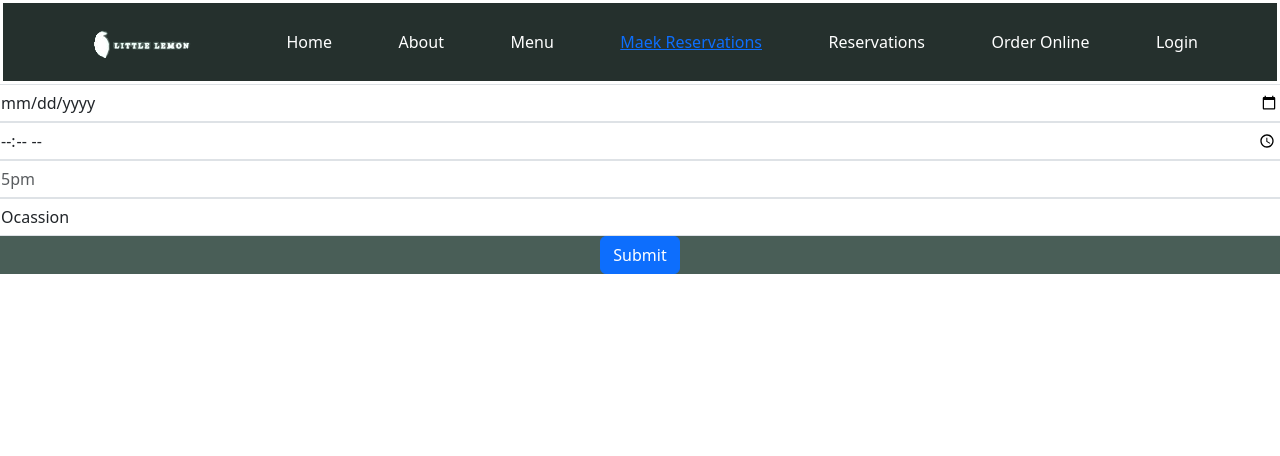
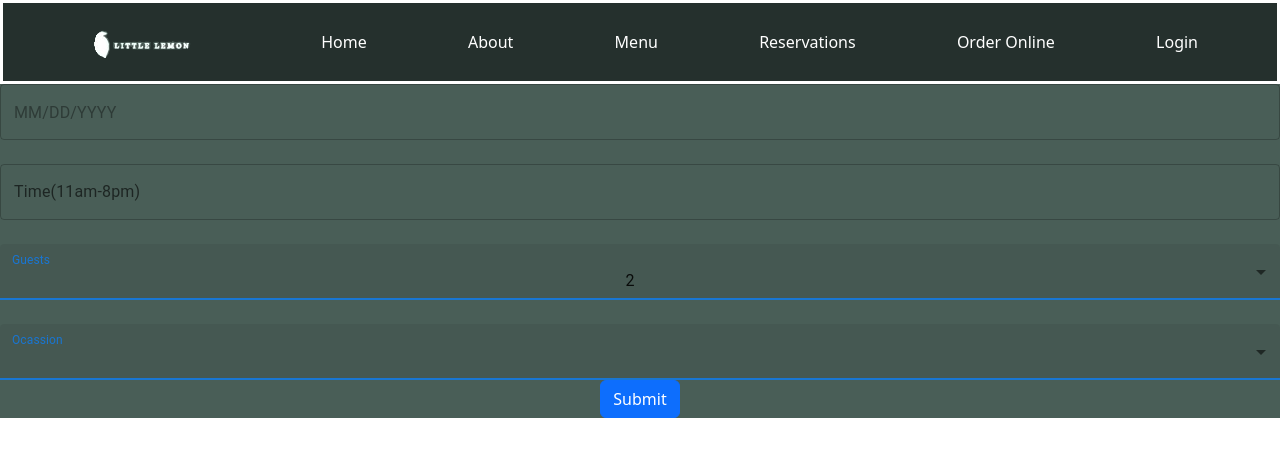
Before and after one commit to PotatoKoh/Coursera-Little-Lemon, a React (Create React App) app in the folder little-lemon/: page /BookingForm in a window 1280 px wide. Shown: the top 456 px of the page. Built offline with nearby package versions, Linux system fonts and the light colour scheme.

Commit message:
still have to fix some basic error checking in reservation submission form

```diff
--- a/little-lemon/package.json
+++ b/little-lemon/package.json
@@ -3,11 +3,17 @@
   "version": "0.1.0",
   "private": true,
   "dependencies": {
+    "@emotion/react": "^11.11.4",
+    "@emotion/styled": "^11.11.0",
+    "@mui/material": "^5.15.12",
+    "@mui/x-date-pickers": "^6.19.6",
     "@testing-library/jest-dom": "^5.17.0",
     "@testing-library/react": "^13.4.0",
     "@testing-library/user-event": "^13.5.0",
     "bootstrap": "^5.3.3",
+    "dayjs": "^1.11.10",
     "formik": "^2.4.5",
+    "moment": "^2.30.1",
     "react": "^18.2.0",
     "react-bootstrap": "^2.10.1",
     "react-dom": "^18.2.0",
--- a/little-lemon/src/App.js
+++ b/little-lemon/src/App.js
@@ -13,6 +13,7 @@ import Router from './Routes';
 import { Routes,Route } from 'react-router-dom';
 import HomePage from './Components/Pages/HomePage';
 import BookingForm from './Components/Pages/BookingForm';
+import SubmitPage from './Components/Pages/SubmitPage';
 
 function App() {
   return (
--- a/little-lemon/src/Components/Header.js
+++ b/little-lemon/src/Components/Header.js
@@ -13,7 +13,6 @@ const Header = ()=>{
                 <Nav.Link href ="/">Home</Nav.Link>
                 <Nav.Link href ="#About">About</Nav.Link>
                 <Nav.Link href ="#Menu">Menu</Nav.Link>
-                <Link to ="/BookingForm">Maek Reservations</Link>
                 <Nav.Link href ="/BookingForm">Reservations</Nav.Link>
                 <Nav.Link href ="#Order Online">Order Online</Nav.Link>
                 <Nav.Link href ="#Login">Login</Nav.Link>
--- a/little-lemon/src/Components/Pages/BookingForm.js
+++ b/little-lemon/src/Components/Pages/BookingForm.js
@@ -1,92 +1,202 @@
+import Header from "../Header";
+import "bootstrap/dist/css/bootstrap.min.css"; //Needed for boostrap
+import { useFormik, Form, FormikProvider } from "formik";
+import {
+  Button,
+  Card,
+  Dropdown,
+  DropdownButton,
+  InputGroup,
+  Row,
+} from "react-bootstrap";
+import * as Yup from "yup";
+import Col from "react-bootstrap/Col";
+import { useEffect, useState } from "react";
+import { Menu, MenuItem, Stack, TextField } from "@mui/material";
+import { DatePicker } from '@mui/x-date-pickers/DatePicker';
+import { LocalizationProvider, TimePicker,TimePickerProps  } from "@mui/x-date-pickers";
+import { AdapterDayjs } from '@mui/x-date-pickers/AdapterDayjs';
+import dayjs from "dayjs";
+import moment from "moment";
+import SubmitPage from "./SubmitPage";
+import { useNavigate } from "react-router-dom";
 
-import Header from '../Header';
-import 'bootstrap/dist/css/bootstrap.min.css'; //Needed for boostrap
-import { useFormik, Form, FormikProvider } from 'formik';
-import { Button, Row } from 'react-bootstrap';
-import {FormLabel,FormText, Form as FormBoostrap } from 'react-bootstrap';
-import * as Yup from "yup";
 
 const BookingForm = () => {
+  const navigate = useNavigate();
+  const [currentTime, setCurrentTime] = useState("");
+  const [currentDate, setCurrentDate] = useState("");
+  const noOfGuests = [2, 3, 4, 5, 6, 7, 8, 9, 10];
+  let date,time;
+  const ocassions = [
+    {
+      label: "Anniversary",
+    },
+    {
+      label: "Birthday",
+    },
+    {
+      label: "Engagement",
+    },
+    {
+      label: "Nil",
+    },
+  ];
+
+  // useEffect(() => {
+  //   const getDate = () => {
+  //     let today = new Date();
+  //     let month = today.getMonth() + 1;
+  //     let year = today.getFullYear();
+  //     let date = today.getDate();
+  //     if (month < 10) {
+  //       month = "0" + month;
+  //       console.log(JSON.stringify(month));
+  //     }
+  //     if (date < 10) {
+  //       date = "0" + date;
+  //       console.log(JSON.stringify(date));
+  //     }
+  //     setCurrentDate(year + "-" + month + "-" + date);
+  //     return currentDate;
+  //   };
+  //   getDate();
+  // }, []);
+
+  // useEffect(() => {
+  //   const sendRequest = async () => {
+  //     // setIsLoading(true);
+  //     try {
+  //       const response = await fetch('https://raw.githubusercontent.com/Meta-Front-End-Developer-PC/capstone/master/api.js');
+
+  //       const responseData = await response.json();
+
+  //       if (!response.ok) {
+  //         throw new Error(responseData.message);
+  //       }
+
+  //       setAvailableTimes(responseData.fetchAPI(currentDate));
+  //       // let members = responseData.users;
+  //     } catch (err) {
+  //       alert(err.message);
+  //     }
+  //     // setIsLoading(false);
+  //   };
+  //   sendRequest();
+  // }, []);
 
   const LoginSchema = Yup.object().shape({
-    email: Yup.string().email('Email must be a valid email address').required('Email is required'),
-    guests: Yup.number().required('Password is required')
+    guests: Yup.number().required("Guest is required"),
+    ocassion: Yup.string().required("Please Select an ocassion"),
   });
 
   const formik = useFormik({
     initialValues: {
-      date: '',
-      time: '',
-      guests: '',
-      occassion:"Ocassion"
+      guests: "2",
+      ocassion: "",
     },
     validationSchema: LoginSchema,
     onSubmit: (values) => {
-
+      console.log("values:" + JSON.stringify(values));
+      console.log("values2:" + JSON.stringify(currentTime+"/  "+currentDate));
+      if(JSON.stringify(currentTime)==="" || JSON.stringify(currentDate)===""){
+        alert("Please input a date and time")
       }
+      else{
+        alert("Your reservation has been confirmed\n" +"You have booked at " + currentTime + " on" +currentDate +" with " +values.guests +" guests")
+        navigate("/")
+      }
+    },
   });
 
+  const { errors, touched, values, isSubmitting, handleSubmit, getFieldProps,setFieldValue } =
+    formik;
 
-  const { errors, touched, values, isSubmitting, handleSubmit, getFieldProps } = formik;
+    const elevenAM = dayjs().set('hour', 11).startOf('hour');
+    const eightPM = dayjs().set('hour', 20).startOf('hour');
+
+    const timeChange=(e)=>{
+      console.log(e)
+      let newTime =moment(e.$d).format('LT')
+      console.log(newTime)
+      setCurrentTime(newTime)
+    }
+    const dateChange=(e)=>{
+      console.log(e)
+      let newDate=moment(e.$d).format('L')
+      console.log(newDate)
+      setCurrentDate(JSON.stringify(newDate))
+    }
 
   return (
     <>
-    <Header/>
+      <Header />
       <FormikProvider value={formik}>
         <Form autoComplete="off" noValidate onSubmit={handleSubmit}>
-            <Row>
-            <FormBoostrap.Control
-                InputProps={{ style: { color: 'Black' } }}
+          <Stack spacing={3}>
+            <LocalizationProvider dateAdapter={AdapterDayjs}>
+            <DatePicker
+            disablePast
+            value={date}
+            onChange={dateChange}
+            />
+            <TimePicker
+             minTime={elevenAM}
+             maxTime={eightPM}
+             value={time}
+             onChange={timeChange}
+             label ="Time(11am-8pm)"
+            />
+            </LocalizationProvider>
+            {/* <TextField
               fullWidth
               focused
-                color="omega"
-                type="date"
-                placeholder="date"
-                {...getFieldProps('date')}
-                value={formik.values.date}
-                error={Boolean(touched.date && errors.date)}
-                helperText={touched.date && errors.date}
-              />
-              <FormBoostrap.Control
-                InputProps={{ style: { color: 'Black' } }}
+              type="time"
+              placeholder="5pm"
+              value={formik.values.time}
+              label="Time"
+              variant="filled"
+              error={Boolean(touched.time && errors.time)}
+              helperText={touched.time && errors.time}
+            /> */}
+            <TextField
              fullWidth
              focused
-                color="omega"
-                type="time"
-                placeholder="5pm"
-                {...getFieldProps('time')}
-                value={formik.values.time}
-                error={Boolean(touched.time && errors.time)}
-                helperText={touched.time && errors.time}
-              />
-              <FormBoostrap.Control
-                InputProps={{ style: { color: 'Black' } }}
-                fullWidth
-                focused
-                color="omega"
-                type="number"
-                placeholder="5pm"
-                {...getFieldProps('guest')}
+              select
+              label="Guests"
+              defaultValue="Guests"
+              variant="filled"
+              {...getFieldProps("guests")}
               value={formik.values.guests}
               error={Boolean(touched.guests && errors.guests)}
               helperText={touched.guests && errors.guests}
-              />
-              <FormBoostrap.Control
-                InputProps={{ style: { color: 'Black' } }}
+            >
+              {noOfGuests.map((option) => (
+                <MenuItem key={option} value={option}>
+                  {option}
+                </MenuItem>
+              ))}
+            </TextField>
+            <TextField
              fullWidth
              focused
-                color="omega"
-                type="string"
-                placeholder="5pm"
-                {...getFieldProps('occassion')}
-                value={formik.values.occassion}
-                error={Boolean(touched.occassion && errors.occassion)}
-                helperText={touched.occassion && errors.occassion}
-              />
-            </Row>
-              <Button>
-                Submit
-              </Button>
+              select
+              label="Ocassion"
+              defaultValue="Ocassion"
+              variant="filled"
+              {...getFieldProps("ocassion")}
+              value={formik.values.ocassion}
+              error={Boolean(touched.ocassion && errors.ocassion)}
+              helperText={touched.ocassion && errors.ocassion}
+            >
+              {ocassions.map((option) => (
+                <MenuItem key={option.label} value={option.label}>
+                  {option.label}
+                </MenuItem>
+              ))}
+            </TextField>
+          </Stack>
+          <Button type="submit">Submit</Button>
         </Form>
       </FormikProvider>
     </>
--- /dev/null
+++ b/little-lemon/src/Components/Pages/SubmitPage.js
@@ -0,0 +1,18 @@
+
+import {Card, Nav,Navbar, Row,Col} from 'react-bootstrap'
+import { useState,useEffect } from 'react';
+import { Link, Outlet } from 'react-router-dom';
+
+const SubmitPage = (props)=>{
+    return(
+        <Card className="cards">
+          <Card.Body>
+            <Card.Title className ="cardTitle">Little Lemon</Card.Title>
+            <Card.Subtitle className ="mb-2 text-muted">Chicago</Card.Subtitle>
+            <Card.Text>
+            Lorem ipsum dolor sit amet, consectetur adipiscing elit, sed do eiusmod tempor incididunt ut labore et dolore magna aliqua.
+            </Card.Text>
+          </Card.Body>
+        </Card>
+)}
+export default SubmitPage;
--- a/little-lemon/src/index.js
+++ b/little-lemon/src/index.js
@@ -9,6 +9,7 @@ const root = ReactDOM.createRoot(document.getElementById('root'));
 root.render(
   <BrowserRouter>
   <App />
+  <script src="https://raw.githubusercontent.com/Meta-Front-End-Developer-PC/capstone/master/api.js"></script>
   </BrowserRouter>
 
 );
```
Also changed, not shown: 1 other file (tests, documents, lock files or other folders). Lines whose indentation alone changed are shown as unchanged.
